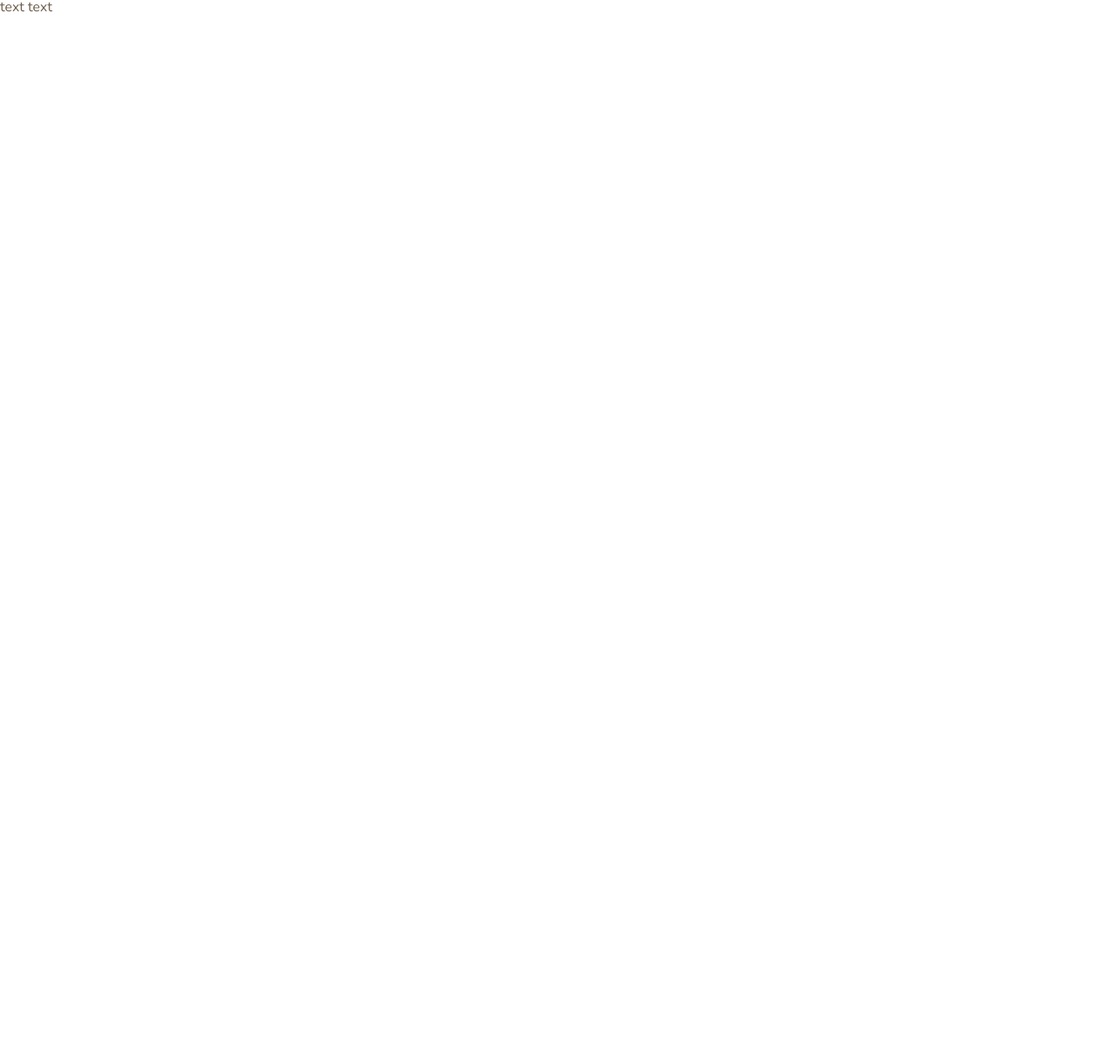
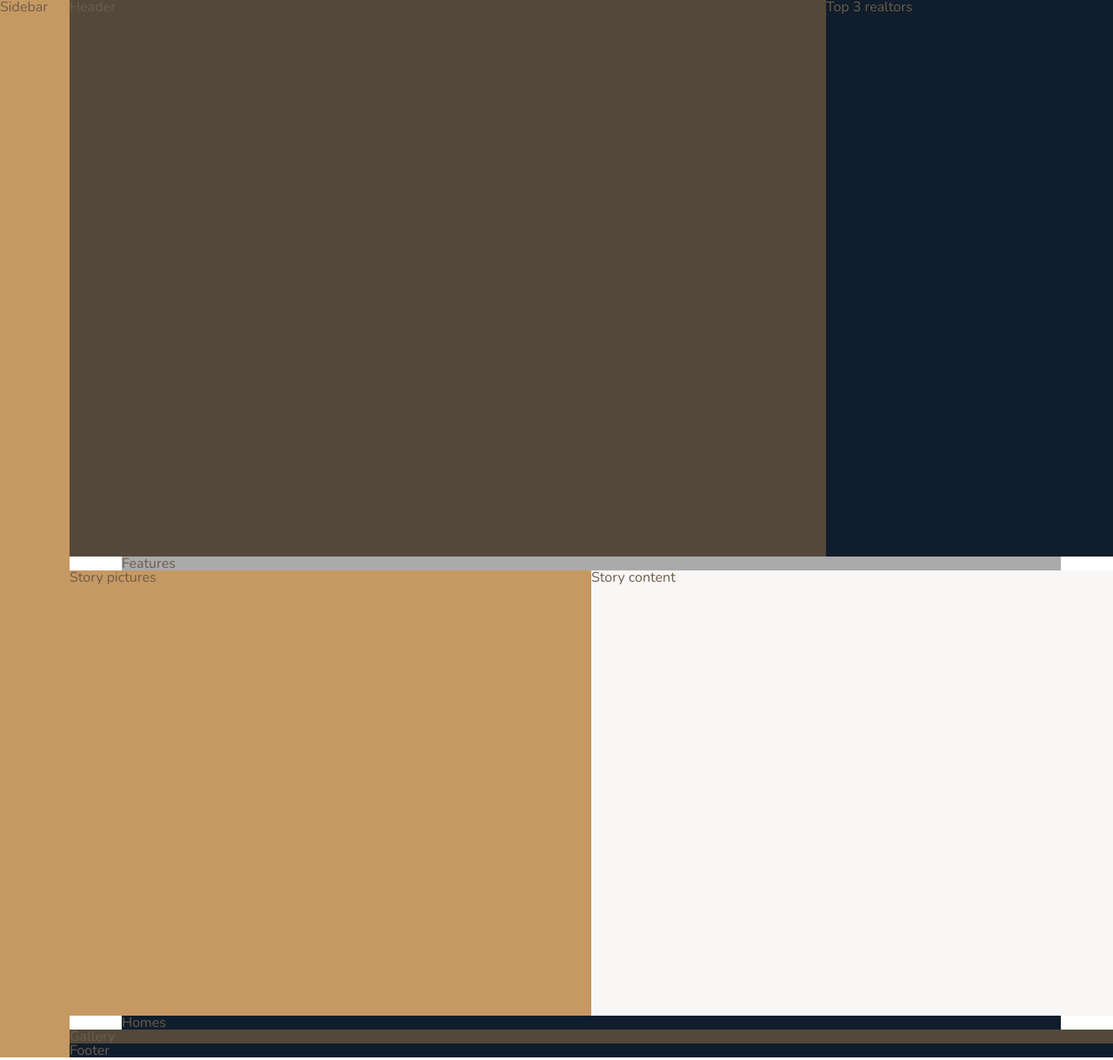
Before and after one commit to fgiananti/nexter-project, a website built with webpack: page app/index.html in a window 1280 px wide. Shown: the whole page at 87% size. Before the commit the page ends 800 px from the top, so only its background shows below. Built offline with nearby package versions, Linux system fonts and the light colour scheme.

Commit message:
layout v1

```diff
--- /dev/null
+++ b/app/assets/styles/components/_container.scss
@@ -0,0 +1,6 @@
+.container {
+  display: grid;
+
+  grid-template-rows: 80vh min-content 40vw repeat(3, min-content);
+  grid-template-columns: [sidebar-start] 8rem [sidebar-end full-start] minmax(6rem, 1fr) [center-start] repeat(8, [col-start] minmax(min-content, 14rem) [col-end]) [center-end] minmax(6rem, 1fr) [full-end];
+}
--- /dev/null
+++ b/app/assets/styles/components/_features.scss
@@ -0,0 +1,4 @@
+.features {
+  background-color: $color-grey-light-2;
+  grid-column: center-start / center-end;
+}
--- /dev/null
+++ b/app/assets/styles/components/_footer.scss
@@ -0,0 +1,5 @@
+.footer {
+  background-color: $color-secondary;
+  grid-column: full-start / full-end;
+
+}
--- /dev/null
+++ b/app/assets/styles/components/_gallery.scss
@@ -0,0 +1,4 @@
+.gallery {
+  background-color: $color-grey-dark-1;
+  grid-column: full-start / full-end;
+}
--- /dev/null
+++ b/app/assets/styles/components/_header.scss
@@ -0,0 +1,4 @@
+.header {
+  background-color: $color-grey-dark-1;
+  grid-column: full-start / col-end 6;
+}
--- /dev/null
+++ b/app/assets/styles/components/_homes.scss
@@ -0,0 +1,4 @@
+.homes {
+  background-color: $color-secondary;
+  grid-column: center-start / center-end;
+}
--- /dev/null
+++ b/app/assets/styles/components/_realtors.scss
@@ -0,0 +1,4 @@
+.realtors {
+  background-color: $color-secondary;
+  grid-column: col-start 7 / full-end;
+}
--- /dev/null
+++ b/app/assets/styles/components/_sidebar.scss
@@ -0,0 +1,5 @@
+.sidebar {
+  background-color: $color-primary;
+  grid-column: sidebar-start / sidebar-end;
+  grid-row: 1 / -1;
+  }
--- /dev/null
+++ b/app/assets/styles/components/_story.scss
@@ -0,0 +1,12 @@
+.story {
+
+  &__pictures {
+    background-color: $color-primary;
+    grid-column: full-start / col-end 4;
+  }
+
+  &__content {
+    background-color: $color-grey-light-1;
+    grid-column: col-start 5/ full-end;
+  }
+}
--- a/app/assets/styles/styles.scss
+++ b/app/assets/styles/styles.scss
@@ -4,4 +4,13 @@
 @import 'base/base';
 @import 'base/animations';
 @import 'base/utilities';
-@import 'base/_typography';
+@import 'base/typography';
+@import 'components/container';
+@import 'components/features';
+@import 'components/footer';
+@import 'components/gallery';
+@import 'components/header';
+@import 'components/homes';
+@import 'components/realtors';
+@import 'components/sidebar';
+@import 'components/story';
--- a/app/index.html
+++ b/app/index.html
@@ -12,6 +12,14 @@
         <title>nexter &mdash; your home, your freedom</title>
     </head>
     <body class="container">
-      text text
+      <div class="sidebar">Sidebar</div>
+      <div class="header">Header</div>
+      <div class="realtors">Top 3 realtors</div>
+      <section class="features">Features</section>
+      <div class="story__pictures">Story pictures</div>
+      <div class="story__content">Story content</div>
+      <section class="homes">Homes</section>
+      <section class="gallery">Gallery</section>
+      <footer class="footer">Footer</footer>
     </body>
 </html>
```
Also changed, not shown: app/index-bk.html (deleted, +0 -16 lines), app/assets/styles/components/ph.txt (deleted), app/temp/styles/styles.css.
